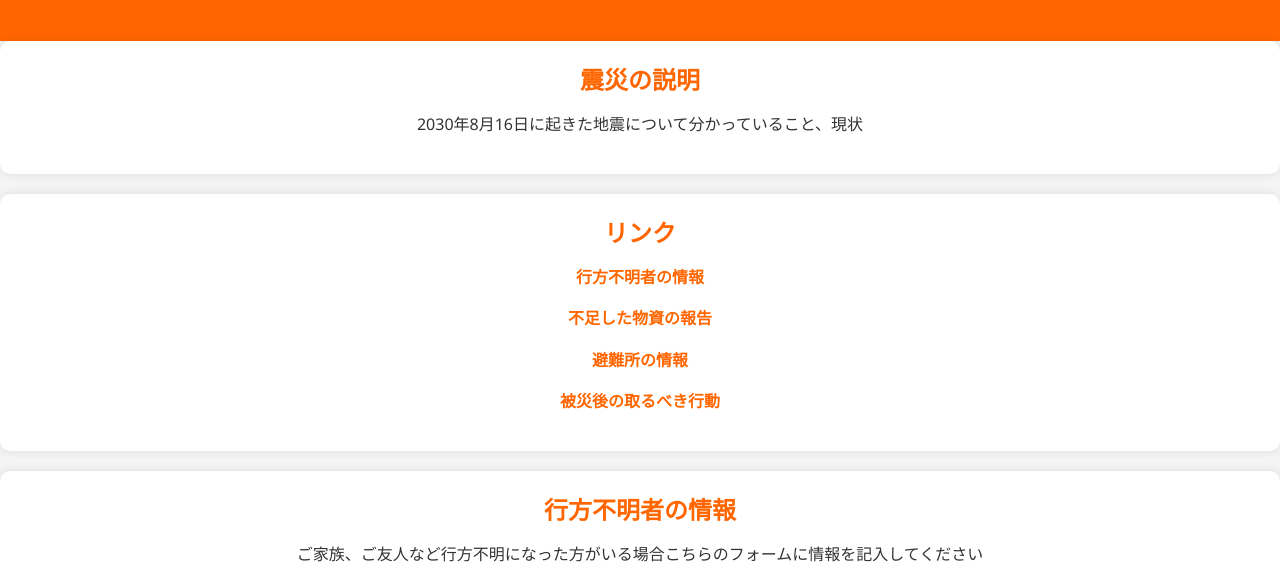
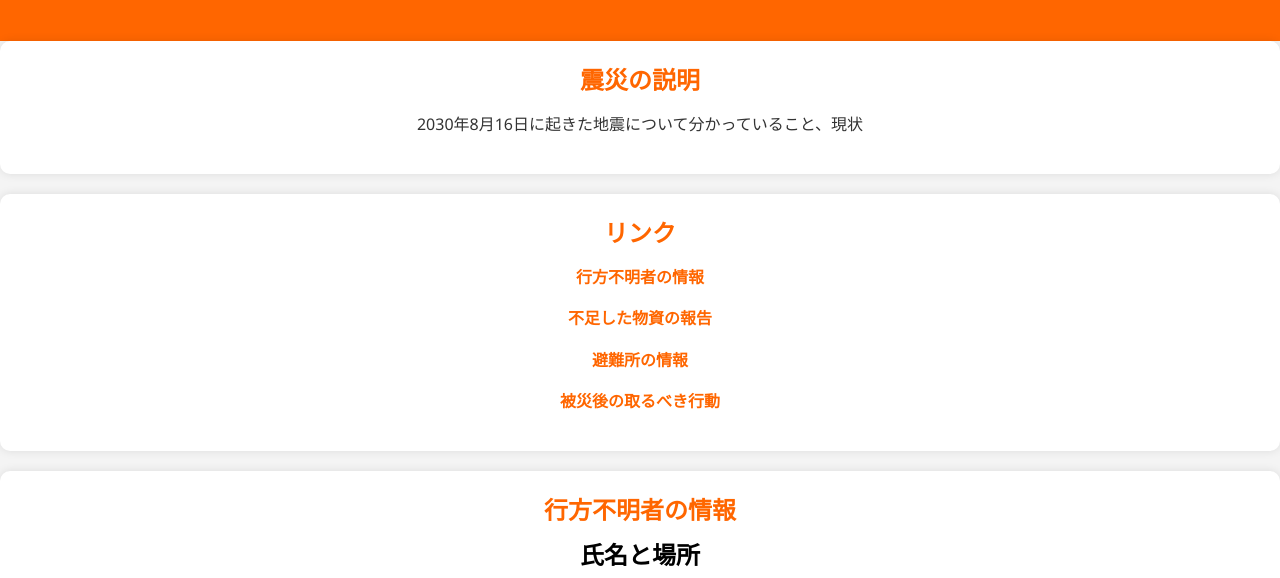
Before and after one commit to SuperLongPen/board, a plain HTML site: page index.html in a window 1280 px wide. Shown: the part 155-733 px from the top of the page. Drawn offline with Linux system fonts and the light colour scheme.

Commit message:
Update index.html

```diff
--- a/index.html
+++ b/index.html
@@ -34,6 +34,13 @@
         h2 {
             margin-top: 0;
             color: #ff6600;
+            font-size: 24px;
+            margin-bottom: 10px;
+            text-align: center;
+        }
+        h3 {
+            margin-top: 0;
+            color: black;
             font-size: 24px;
             margin-bottom: 10px;
             text-align: center;
@@ -112,6 +119,8 @@
 
     <section id="missing_persons" class="active"> <!-- 最初から表示 -->
         <h2>行方不明者の情報</h2>
+        <h3>氏名と場所</h3>
+        桐生太郎┃〇〇市1-2-34
         <p>ご家族、ご友人など行方不明になった方がいる場合こちらのフォームに情報を記入してください</p>
         <img src="https://github.com/SuperLongPen/board/blob/main/IMG_0401.jpg?raw=true" alt="行方不明者の画像">
         <p>行方不明者の名前、年齢、外見の特徴など</p>
```
